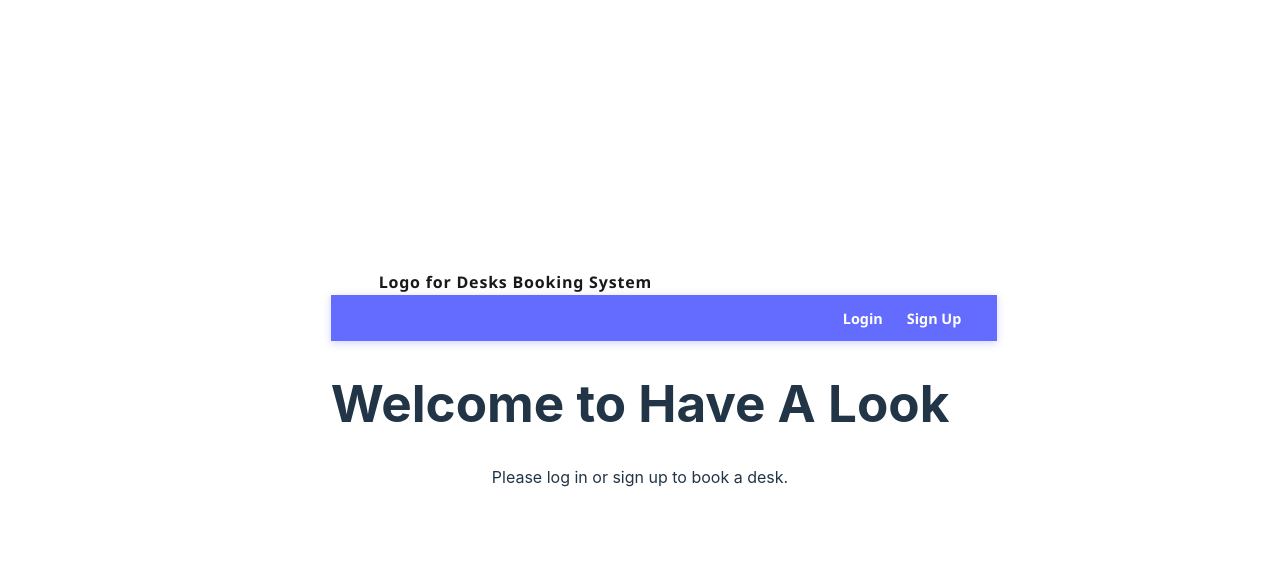
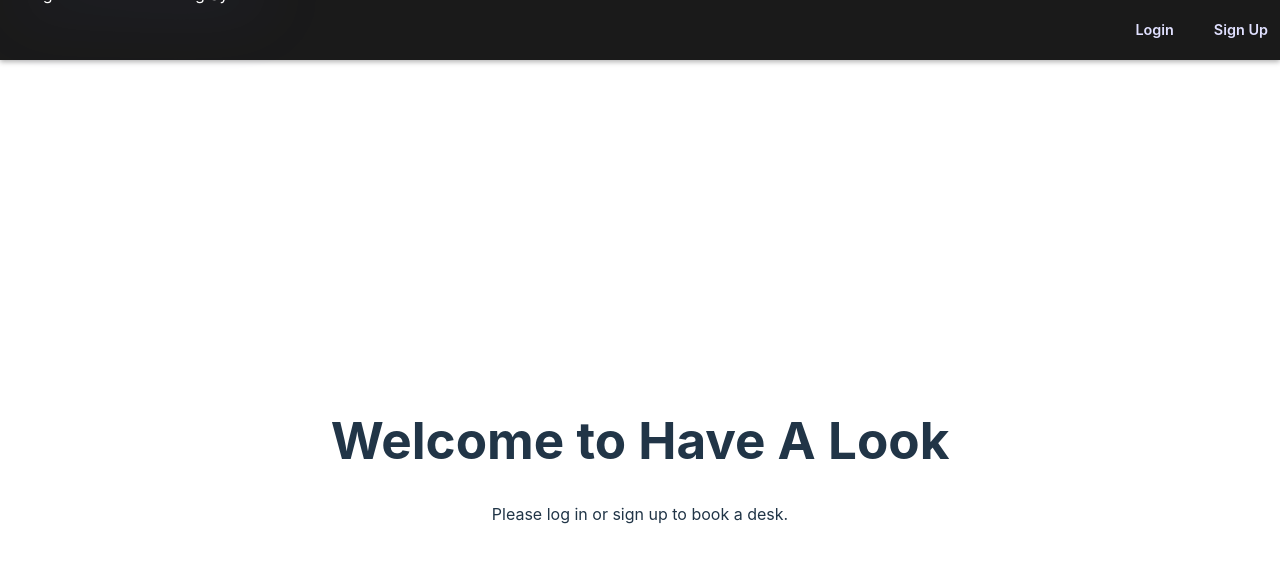
Before and after one commit to eediallo/deskeando, a React (Vite) app in the folder web/: page / in a window 1280 px wide. Shown: the top 562 px of the page. Built offline with nearby package versions, Linux system fonts and the light colour scheme; no server answers.

Commit message:
style: sticking header to top

```diff
--- a/web/src/components/Header.css
+++ b/web/src/components/Header.css
@@ -1,29 +1,35 @@
 .app-header {
-	position: sticky;
+	position: fixed;
 	top: 0;
+	left: 0;
 	width: 100%;
-	background-color: #646cff;
-	padding: 0.5rem 1.5rem;
+	height: 60px;
+	background-color: #1a1a1a;
+	color: white;
+	box-shadow: 0 2px 5px rgba(0, 0, 0, 0.3);
+	z-index: 1000;
 	display: flex;
 	align-items: center;
 	justify-content: space-between;
-	box-shadow: 0 2px 8px rgba(100, 108, 255, 0.3);
-	z-index: 1000;
-	color: rgb(26, 25, 25);
-	font-family: "Segoe UI", Tahoma, Geneva, Verdana, sans-serif;
-	height: 30px;
+	padding: 0 0rem;
 }
 
-.logo {
+nav {
+	display: flex;
+	gap: 1rem;
+	color: white;
+}
+
+/* .logo {
 	font-size: 1 rem;
 	font-weight: 700;
 	letter-spacing: 0.05em;
 	cursor: default;
 	user-select: none;
-}
+} */
 
 nav a {
-	color: white;
+	color: #e0e0ff;
 	text-decoration: none;
 	font-weight: 600;
 	padding: 0.25rem 0.75rem;
@@ -36,11 +42,7 @@ nav a {
 
 nav a:hover {
 	background-color: rgba(21, 20, 20, 0.2);
-	color: #e0e0ff;
-}
-
-nav a:active {
-	background-color: rgba(255, 255, 255, 0.35);
+	color: #8686f4;
 }
 
 @media (max-width: 600px) {
--- a/web/src/index.css
+++ b/web/src/index.css
@@ -11,6 +11,11 @@
 	text-rendering: optimizeLegibility;
 	-webkit-font-smoothing: antialiased;
 	-moz-osx-font-smoothing: grayscale;
+	padding-top: 60px;
+	max-width: 1280px;
+	margin: 0 auto;
+	padding-left: 2rem;
+	padding-right: 2rem;
 }
 
 a {
```
